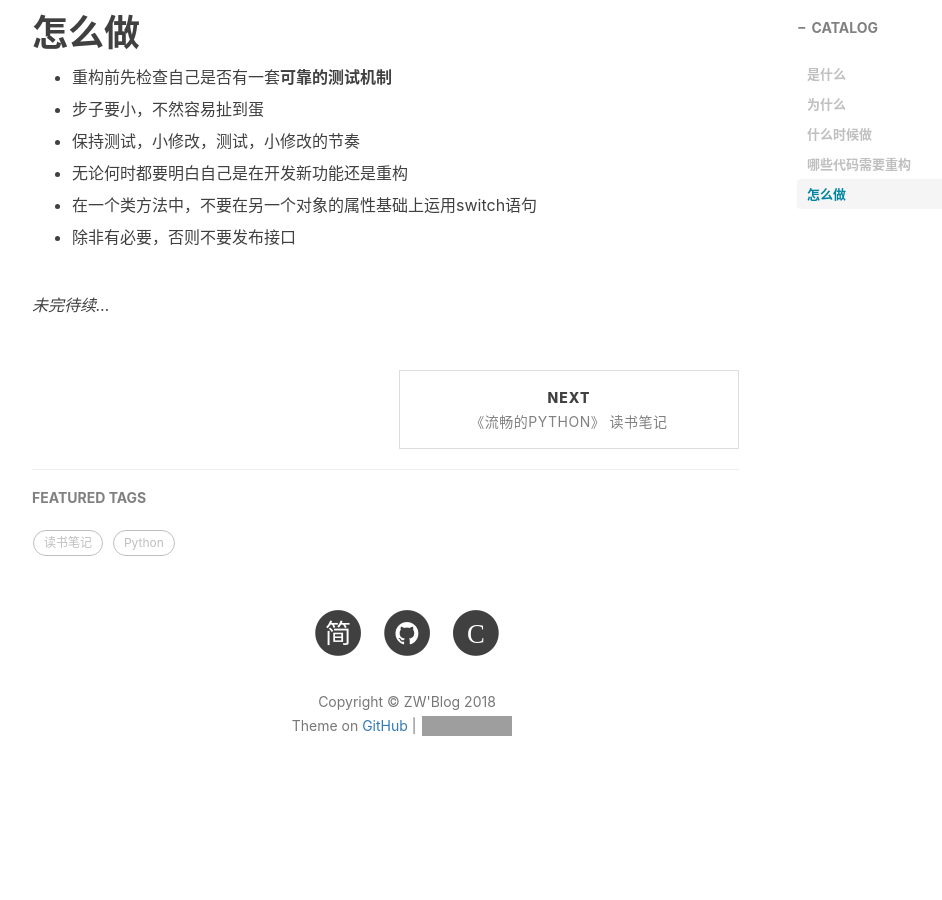
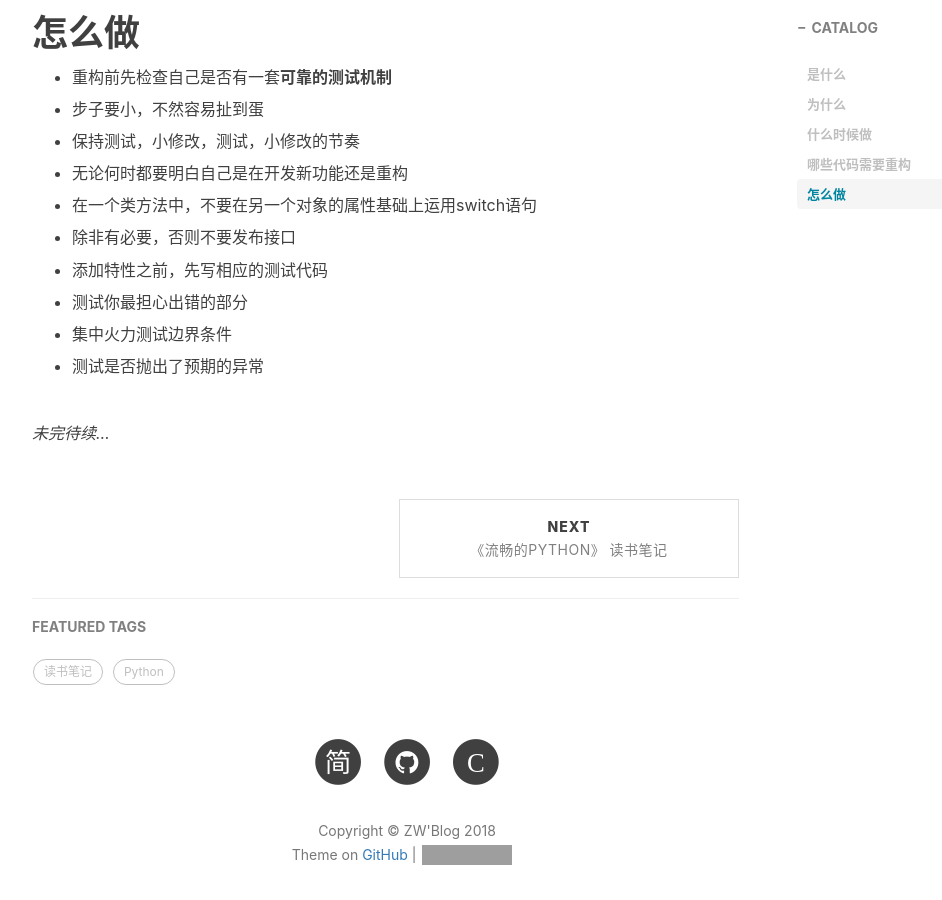
Before and after one commit to GitZW/gitzw.github.io, a Jekyll site: the page built from _posts/2018-11-16-《重构 改善既有代码的设计》读书笔记.md, in a window 1280 px wide and 900 px high, scrolled down 1929 px. Shown: the whole window, without its empty margins (233-1175 px from the left). Built offline with Jekyll 4.4.1, drawn with Linux system fonts in a browser that asks for light colours; nearby versions of some CDN libraries; comment, search, counter and statistics services are not loaded; before the commit the page ends 2759 px from its top, so only the background shows below that; grey boxes are pictures that could not be loaded.

Commit message:
Update 2018-11-16-《重构 改善既有代码的设计》读书笔记.md

```diff
--- a/_posts/2018-11-16-《重构 改善既有代码的设计》读书笔记.md
+++ b/_posts/2018-11-16-《重构 改善既有代码的设计》读书笔记.md
@@ -70,6 +70,16 @@ tags:
 
 * 除非有必要，否则不要发布接口
 
+* 添加特性之前，先写相应的测试代码
+
+* 测试你最担心出错的部分
+
+* 集中火力测试边界条件
+
+* 测试是否抛出了预期的异常
+
+
+
 
 
 
```
